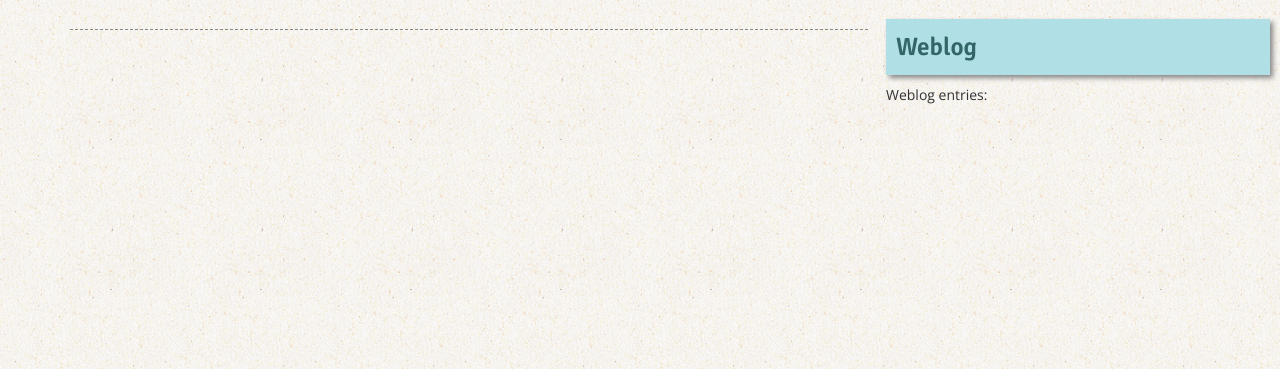
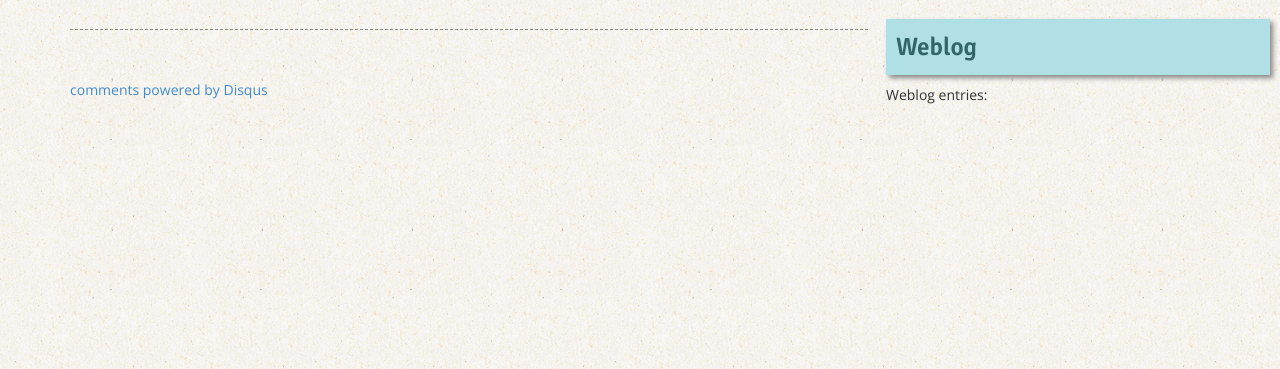
Before and after one commit to teo-mateo/Juniper, a Django app: page /section/weblog/entry/1 in a window 1280 px wide. Shown: the part 51-420 px from the top of the page. Run offline with Django 3.2, Linux system fonts and the light colour scheme; parts of the project's set-up code (start-up, migrations or seed data) failed here and were passed over; some libraries are stand-ins or nearby versions.

Commit message:
+disquus @ contraptions & weblog

```diff
--- a/templates/weblog_single_entry.html
+++ b/templates/weblog_single_entry.html
@@ -14,4 +14,22 @@
 
             <div class="post-content">{{ entry.post_content_html }} </div>
 
+
+        <br/><br/>
+            <div id="disqus_thread"></div>
+            <script type="text/javascript">
+                /* * * CONFIGURATION VARIABLES: EDIT BEFORE PASTING INTO YOUR WEBPAGE * * */
+                var disqus_shortname = 'bardiciro'; // required: replace example with your forum shortname
+
+                /* * * DON'T EDIT BELOW THIS LINE * * */
+                (function() {
+                    var dsq = document.createElement('script'); dsq.type = 'text/javascript'; dsq.async = true;
+                    dsq.src = '//' + disqus_shortname + '.disqus.com/embed.js';
+                    (document.getElementsByTagName('head')[0] || document.getElementsByTagName('body')[0]).appendChild(dsq);
+                })();
+            </script>
+            <noscript>Please enable JavaScript to view the <a href="http://disqus.com/?ref_noscript">comments powered by Disqus.</a></noscript>
+            <a href="http://disqus.com" class="dsq-brlink">comments powered by <span class="logo-disqus">Disqus</span></a>
+
+
         </div>
```
Also changed, not shown: templates/contraption_view.html (+18 -0 lines).
